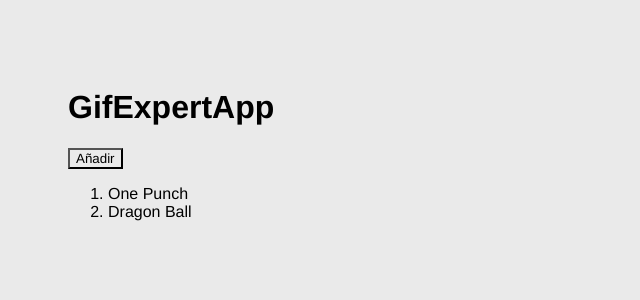
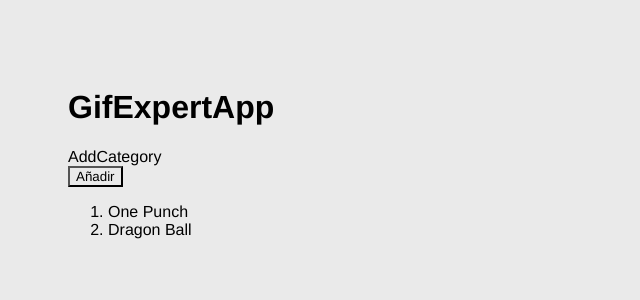
Before and after one commit to AntoSanz/Curso-React-Udemy, a React (Vite) app in the folder 04-gif-expert-app/: page / in a window 1280 px wide. Shown: the top 300 px of the page, without its empty margins (0-640 px from the left). Built offline with nearby package versions, Linux system fonts and the light colour scheme.

Commit message:
78. AddCategory

```diff
--- a/04-gif-expert-app/src/GifExpertApp.jsx
+++ b/04-gif-expert-app/src/GifExpertApp.jsx
@@ -1,4 +1,5 @@
 import { useState } from 'react';
+import { AddCategory } from './styles/components/AddCategory';
 
 export const GifExpertApp = () => {
     //useStateSnippet
@@ -13,6 +14,8 @@ export const GifExpertApp = () => {
     return (
         <>
             <h1>GifExpertApp</h1>
+            <AddCategory />
+
             <button onClick={onAddCategory}>Añadir</button>
             <ol>
                 {categories.map((category) => {
--- /dev/null
+++ b/04-gif-expert-app/src/styles/components/AddCategory.jsx
@@ -0,0 +1,5 @@
+export const AddCategory = () => {
+  return (
+    <div>AddCategory</div>
+  )
+}
```
